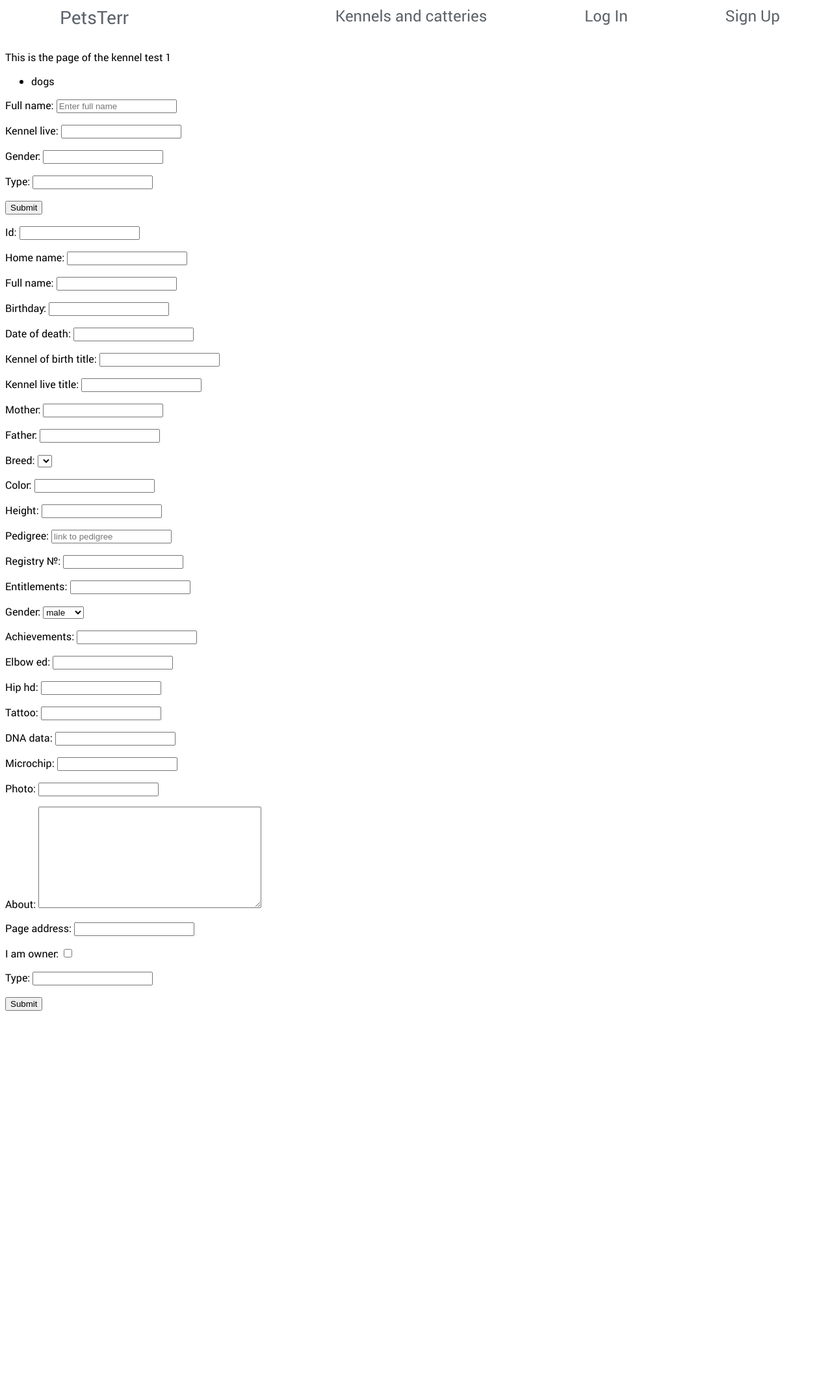
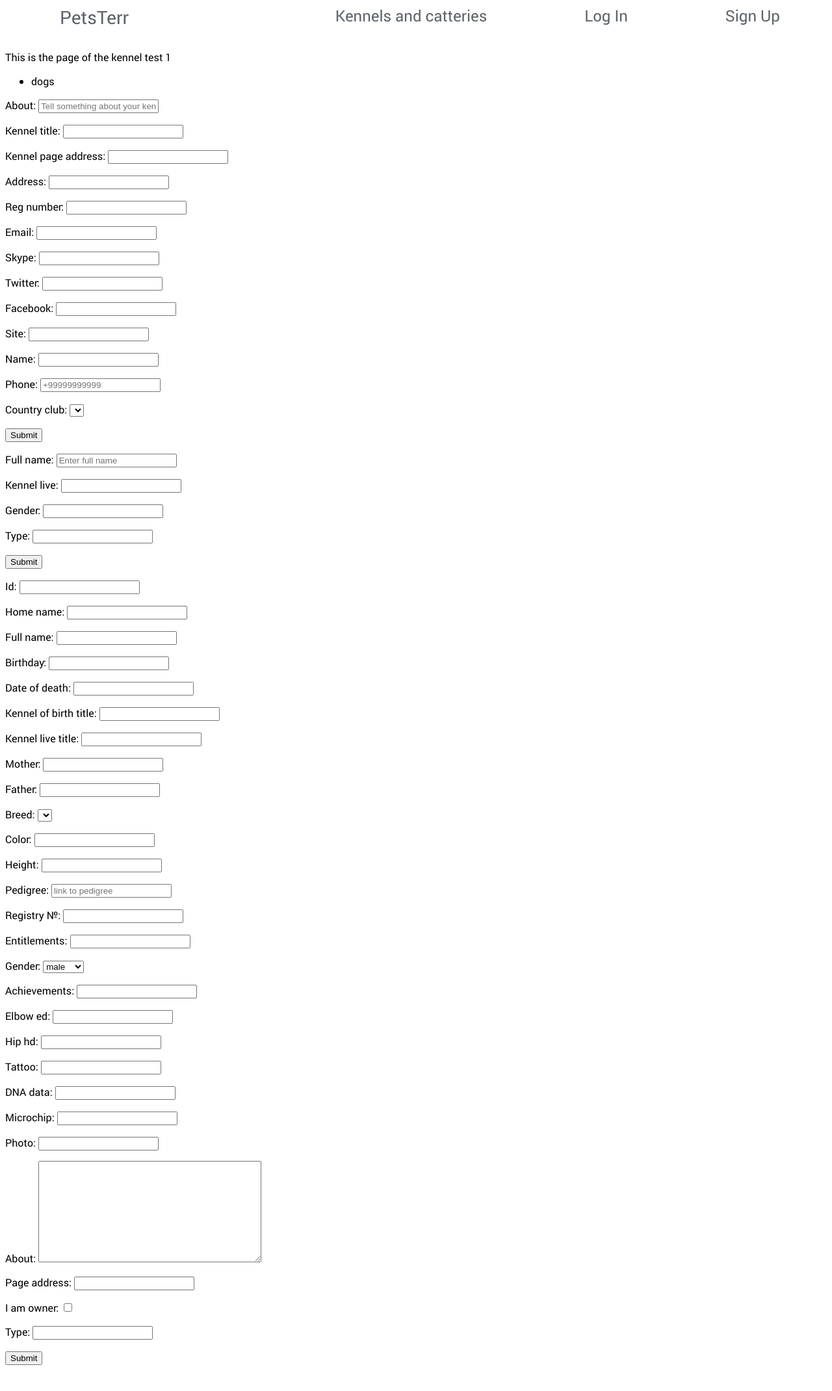
Before and after one commit to Levalife/petsterr2.0, a Django app: template kennels/templates/kennels/kennel.html in a window 1280 px wide. Shown: the whole page at 65% size. Before the commit the page ends 1555 px from the top, so only its background shows below. Run offline with Django 3.2, Linux system fonts and the light colour scheme; the template is opened without the code that fills it: values that come from a table or form of the project are taken from there, others are empty; data comes from the database, SQL or seed files in the repository; tables that the repository leaves empty hold one stand-in row (values such as "Sample post"); lists and menus that the app fills with data are empty.

Commit message:
edit kennel

```diff
--- a/animals/AnimalsHandler.py
+++ b/animals/AnimalsHandler.py
@@ -127,3 +127,29 @@ class AnimalsHandler(BaseHandler):
                 slug += str(random.randint(0, 10000))
             else:
                 return slug
+
+    def dump_animals(self, kennel_data, kennel):
+        animals = self.get_all_by_params(dict(kennel_live=kennel,
+                                              deathday=None,
+                                              gender=self.model_instance.GENDER_MALE))
+        kennel_data['male'] = self.dump_items(animals)
+
+        animals = self.get_all_by_params(dict(kennel_live=kennel,
+                                              deathday=None,
+                                              gender=self.model_instance.GENDER_FEMALE))
+        kennel_data['female'] = self.dump_items(animals)
+
+        animals = self.get_all_by_params(dict(kennel_of_birth=kennel))
+        kennel_data['offsprings'] = self.dump_items(animals)
+
+        breeds = []
+        animals = kennel_data['male'] + kennel_data['female']
+        for animal in animals:
+            if animal.get('breed') not in animals and animal.get('breed'):
+                breeds.append(animal.get('breed'))
+        kennel_data['breeds'] = ', '.join(breeds)
+
+        return kennel_data
+
+    def dump_items(self, animals):
+        return [self.humanize_animal(animal) for animal in animals]
--- a/clubs/models.py
+++ b/clubs/models.py
@@ -16,6 +16,7 @@ class ClubsAssociation(BaseModel):
          db_table = 'clubs_associations'
          verbose_name = _('Clubs Association')
          verbose_name_plural = _('Clubs Associations')
+
 
      def __str__(self):
          return u'{}, {}'.format(self.id, self.title)
--- a/countries/CountriesHandler.py
+++ b/countries/CountriesHandler.py
@@ -14,4 +14,7 @@ class CountriesHandler(BaseHandler):
         return country
 
     def get_by_title(self, title):
-        return self.model_instance.objects.get(title=title)
+        return self.model_instance.objects.get(title=title, is_deleted=False)
+
+    def get_by_code(self, code):
+        return self.model_instance.objects.get(code=code, is_deleted=False)
--- /dev/null
+++ b/kennels/forms/EditKennelForm.py
@@ -0,0 +1,66 @@
+# -*- coding: utf-8 -*-
+from django import forms
+from django.utils.translation import ugettext_lazy as _
+
+from clubs.CountryClubsHandler import CountryClubsHandler
+from kennels.KennelsHandler import KennelsHandler
+
+
+class EditKennelForm(forms.Form):
+    kennels_handler = KennelsHandler()
+    country_club_handler = CountryClubsHandler()
+
+
+    about = forms.CharField(max_length=11000, required=False)
+    title = forms.CharField(max_length=512, required=False, label=_('Kennel title'))
+    slug = forms.CharField(max_length=512, required=False, label=_('Kennel page address'))
+    address = forms.CharField(max_length=512, required=False)
+    latitude = forms.FloatField(widget=forms.HiddenInput, required=False)
+    longitude = forms.FloatField(widget=forms.HiddenInput, required=False)
+    reg_number = forms.CharField(max_length=256, required=False)
+    email_0 = forms.EmailField(max_length=128, required=False, label=_(u'Email'))
+    skype = forms.CharField(max_length=128, required=False)
+    twitter = forms.URLField(required=False)
+    facebook = forms.URLField(required=False)
+    site = forms.URLField(required=False)
+    name_0 = forms.CharField(required=False, label=_(u'Name'))
+    phone_0 = forms.RegexField(required=False, regex=r'^\+?1?\d{9,15}$',
+                               error_messages={'format': (
+                                   u"Phone number must be entered in the format '+99999999999'. Up to 15 digits allowed.")},
+                               label=_(u'Phone'))
+    country_club = forms.CharField(required=False, widget=forms.Select)
+
+    def __init__(self, *args, **kwargs):
+        phones_number = kwargs.pop('phones_number', None)
+        emails_number = kwargs.pop('emails_number', None)
+        self.kennel_id = kwargs.pop('kennel_id', None)
+        super(EditKennelForm, self).__init__(*args, **kwargs)
+        self.fields['about'].widget.attrs['placeholder'] = _(u'Tell something about your kennel')
+        self.fields['phone_0'].widget.attrs['class'] = 'phone-item-block'
+        self.fields['email_0'].widget.attrs['class'] = 'email-item-block'
+        self.fields['phone_0'].widget.attrs['placeholder'] = '+99999999999'
+        if phones_number:
+            for number in range(1, int(phones_number)):
+                self.fields['name_%s' % number] = forms.CharField(required=False, label=_(u'Name'))
+                self.fields['phone_%s' % number] = forms.RegexField(required=False, regex=r'^\+?1?\d{9,15}$',
+                               error_message=_(
+                                   u"Phone number must be entered in the format '+99999999999'. Up to 15 digits allowed."),
+                               label=_(u'Phone'))
+                self.fields['phone_%s' % number].widget.attrs['class'] = 'phone-item-block'
+        if emails_number:
+            for number in range(1, int(emails_number)):
+                self.fields['email_%s' % number] = forms.EmailField(max_length=128, required=False, label=_(u'Email'))
+                self.fields['email_%s' % number].widget.attrs['class'] = 'email-item-block'
+        if self.kennel_id:
+            kennel = self.kennels_handler.get_by_id(int(self.kennel_id))
+            self.fields['country_club'].widget.choices = [('','')] + self.country_club_handler.get_club_choices_by_type(kennel.type)
+
+    def clean_slug(self):
+        cleaned_data = super(EditKennelForm, self).clean()
+        slug = cleaned_data.get('slug')
+        slug = slug.replace(' ', '_')
+        #
+        kennels = self.kennels_handler.get_by_slug(slug)
+        if kennels and kennels.id != int(self.kennel_id):
+            raise ValueError(_(u'This page address is already in use. Try another one'))
+        return slug
--- a/kennels/models.py
+++ b/kennels/models.py
@@ -1,6 +1,9 @@
 from django.contrib.auth.models import User
 from django.db import models
+from django.db.models import ForeignKey
 from django.utils.translation import ugettext_lazy as _
+# from geoposition.fields import GeopositionField
+# from django.contrib.gis.db import models as geo_models
 
 from base.models import BaseModel
 
@@ -25,10 +28,27 @@ class Kennel(BaseModel):
 
     country_club = models.ForeignKey('clubs.CountryClub', null=True, blank=True, on_delete=models.SET_NULL)
     address = models.CharField(max_length=1024, blank=True, null=True)
+    # contacts = models.ForeignKey(Contact, blank=True, null=True)
+    # coordinates = geo_models.PointField(blank=True, null=True)
+    # position = GeopositionField(blank=True, null=True)
+    country = ForeignKey('countries.Country', blank=True, null=True, on_delete=models.SET_NULL)
+    timezone = models.CharField(blank=True, null=True, max_length=255)
     skype = models.CharField(blank=True, null=True, max_length=255)
     twitter = models.URLField(blank=True, null=True)
     facebook = models.URLField(blank=True, null=True)
     site = models.URLField(blank=True, null=True)
+    # menu_color = models.CharField(max_length=64, blank=True, null=True, default="rgba(234, 99, 54, 0.2)")
+    # link_color = models.CharField(max_length=64, blank=True, null=True, default="rgba(234, 99, 54, 1)")
+    # text_color = models.CharField(max_length=64, blank=True, null=True, default="#5d6369")
+
+
+    class Meta:
+        db_table = 'kennels'
+
+    # def save(self, *args, **kwargs):
+    #     if self.position and not self.coordinates:
+    #         self.coordinates = 'POINT(%s %s)' % (self.position.longitude, self.position.latitude)
+    #     return super(Kennel, self).save(*args, **kwargs)
 
     def __str__(self):
-        return 'Kennel: {}'.format(self.title)
+        return u'Title [%s] | Owner [%s]' % (self.title, self.owner.email)
--- /dev/null
+++ b/kennels/templates/kennels/includes/edit_kennel_form.html
@@ -0,0 +1,5 @@
+<form action="{% url 'kennels:kennel_page' 'test_6' %}" method="post">
+    {% csrf_token %}
+    {{ form.as_p }}
+    <input type="submit" content="Save">
+</form>
--- a/kennels/templates/kennels/kennel.html
+++ b/kennels/templates/kennels/kennel.html
@@ -5,6 +5,7 @@
         <ul>
             <li>{{ kennel.type }}</li>
         </ul>
+        {% include 'kennels/includes/edit_kennel_form.html' %}
         {% include 'kennels/includes/animal_form.html' %}
         {% include 'kennels/includes/edit_animal_form.html' %}
     </p>
--- a/requirements.txt
+++ b/requirements.txt
@@ -1,3 +1,6 @@
 django
 pillow
 bs4
+#django-location-field
+django-geoposition
+requests
```
Also changed, not shown: clubs/CountryClubsHandler.py (+7 -0 lines), kennels/KennelsHandler.py (+97 -0 lines), kennels/views.py (+23 -5 lines), petsterr/settings.py (+5 -6 lines), db.sqlite3, kennels/migrations/0003_kennel_country_club.py, kennels/migrations/0004_auto_20180615_1539.py (added), kennels/static/kennels/img/kennel_cover.jpg (added).
